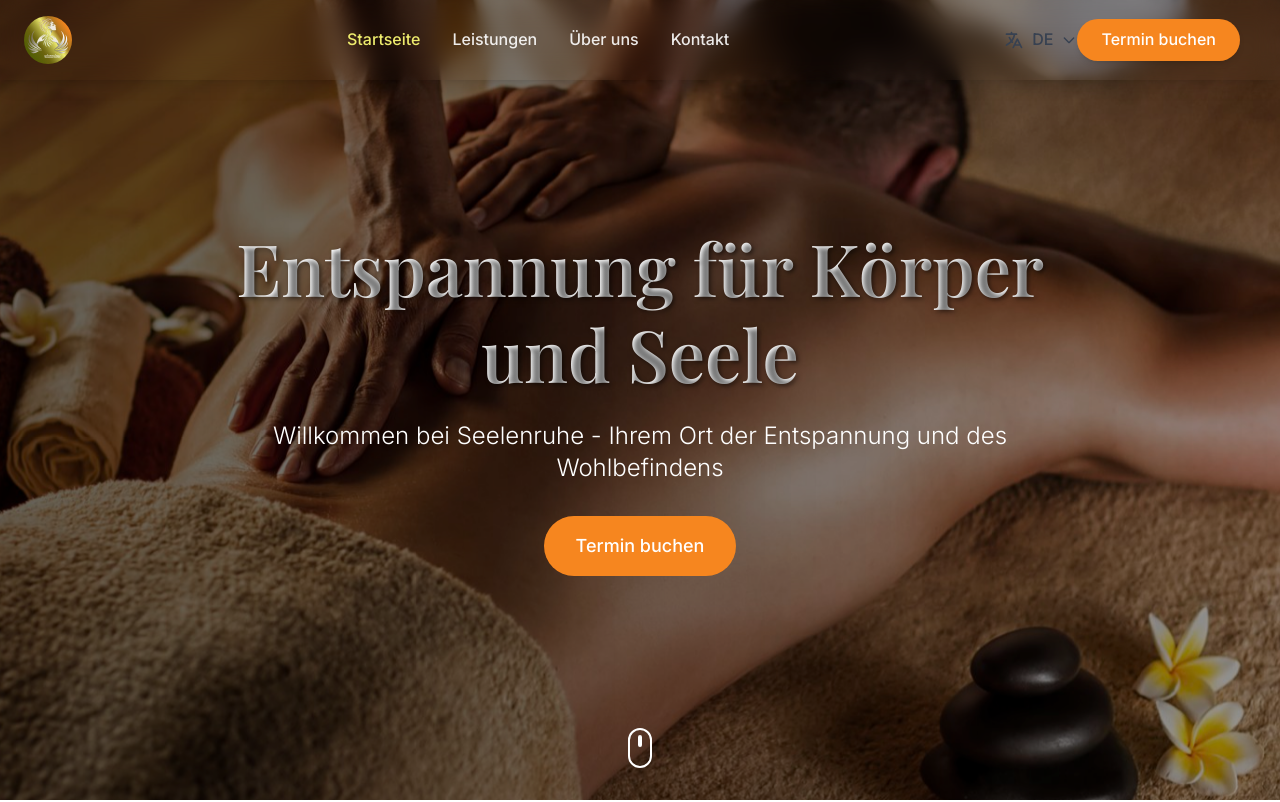
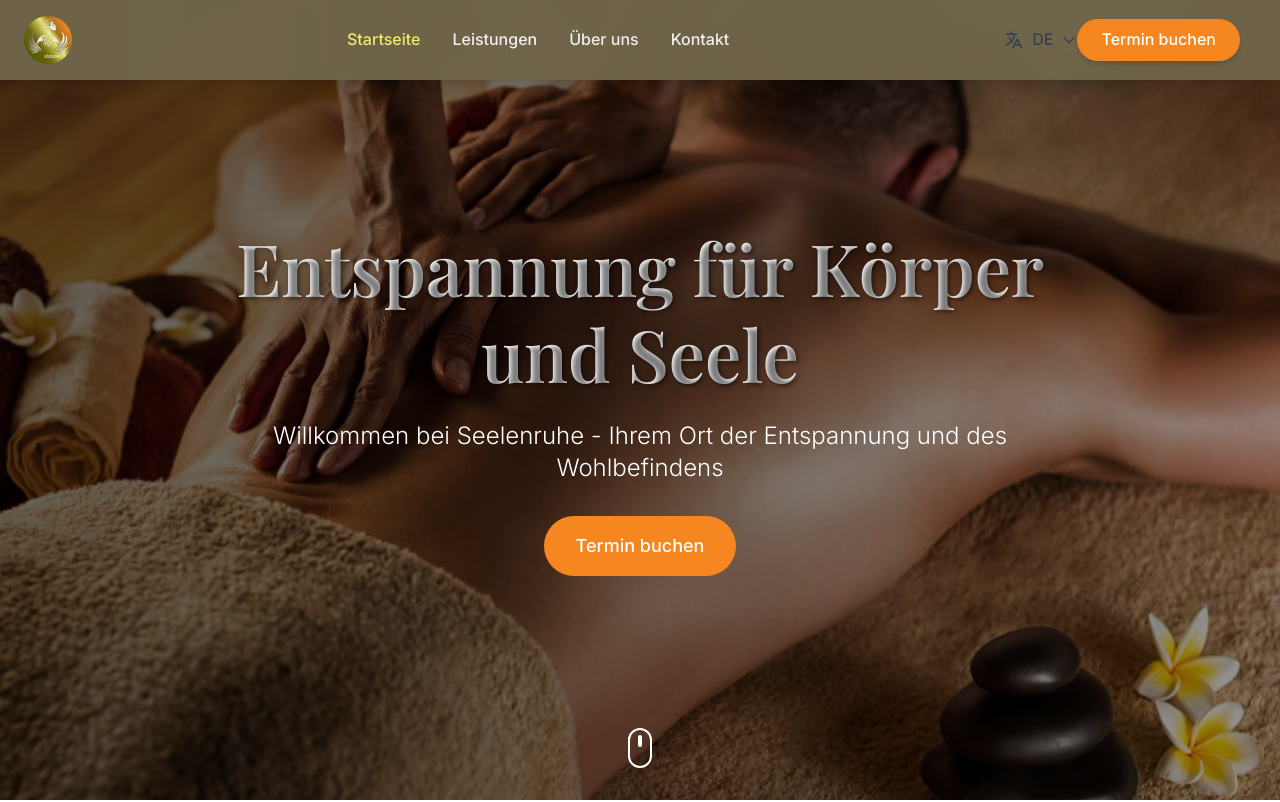
Before and after one commit to saifalbainy20-cell/seelenruhe-massage, an Astro site: page / in a window 1280 px wide. Shown: the top 802 px of the page. Built offline with nearby package versions, Linux system fonts and the light colour scheme; Astro itself is replaced by a stand-in of ours; a web font is replaced by a local one.

Commit message:
fix: reduce header transparency for better visibility
- Changed header opacity from 95%/90% to 98%/96%
- Header now more visible and readable
- All image names in services.json are correct
- Users should pull latest changes from GitHub

```diff
--- a/src/components/Header.astro
+++ b/src/components/Header.astro
@@ -21,7 +21,7 @@ const getLocalizedPath = (path: string) => {
 };
 ---
 
-<header class="fixed top-0 left-0 right-0 z-50 bg-gradient-to-r from-accent/95 to-accent/90 backdrop-blur-md shadow-lg transition-all duration-300">
+<header class="fixed top-0 left-0 right-0 z-50 bg-accent shadow-lg transition-all duration-300" style="background: linear-gradient(to right, rgba(111, 101, 73, 0.98), rgba(111, 101, 73, 0.96)); backdrop-filter: blur(8px);">
   <nav class="container mx-auto px-6 py-4">
     <div class="flex items-center justify-between">
       <!-- Logo -->
```
